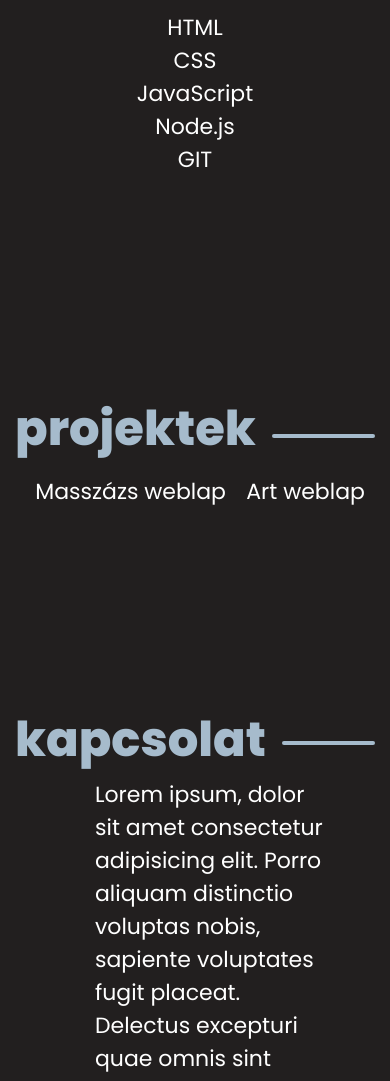
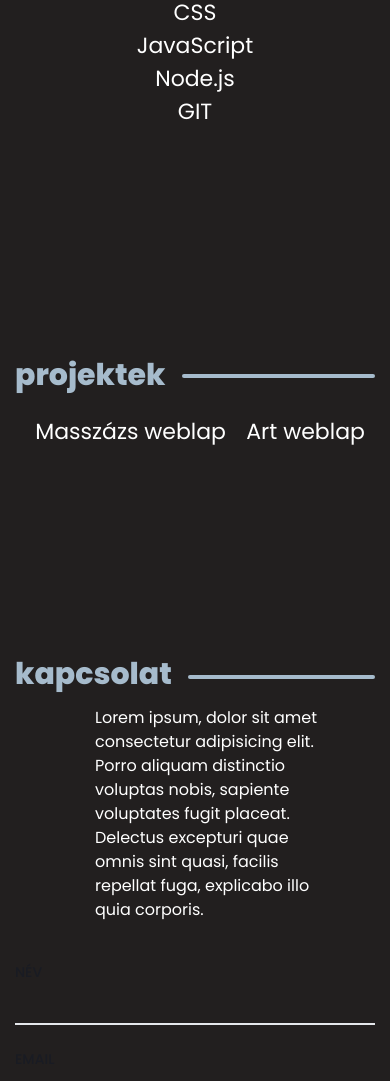
Before and after one commit to ferihun93/portfolio, a website: page index.html in a window 390 px wide. Shown: the part 602-1683 px from the top of the page. Drawn offline with nearby package versions, Linux system fonts and the light colour scheme.

Commit message:
mobil_proba

```diff
--- a/index.html
+++ b/index.html
@@ -20,7 +20,7 @@
         <div class="container mx-auto grid grid-cols-2 mt-20">
             <div>
                 <h3>Hello, az én nevem Oláh Ferenc,</h3>
-                <h1 class="text-8xl font-extrabold max-sm:text-6xl">Frontend fejlesztő vagyok</h1>
+                <h1 class="text-8xl font-extrabold max-sm:text-5xl">Frontend fejlesztő vagyok</h1>
                 <button class="mt-10 btn btn-primary col-start-1">
                     önéletrajz
                     <i class="ri-file-download-fill"></i>
@@ -33,7 +33,7 @@
         <!--rólam-->
         <section class="mt-10 mb-52 container mx-auto" id="about">
             <div class="flex items-center">
-                <h2 class="sm:text-center mb-3.5 text-5xl font-extrabold relative mr-4">rólam</h2>
+                <h2 class="max-sm:text-3xl sm:text-center mb-3.5 text-5xl font-extrabold relative mr-4">rólam</h2>
                 <div class="flex-grow -mt-2 h-1 bg-primary-secondary rounded-full"></div>
             </div>
             <div>
@@ -50,8 +50,8 @@
         <!--projektek-->
         <section class="mt-10 mb-52 container mx-auto" id="projects">
             <div class="flex items-center">
-                <h2 class="mb-3.5 pb-2 text-5xl font-extrabold relative mr-4">projektek</h2>
-                <div class="flex-grow -mt-2 h-1 bg-primary-secondary rounded-full"></div>
+                <h2 class="max-sm:text-3xl mb-3.5 pb-2 text-5xl font-extrabold relative mr-4">projektek</h2>
+                <div class="flex-grow -mt-5 h-1 bg-primary-secondary rounded-full"></div>
             </div>
             <div class="flex items-center justify-evenly">
                 <img src="" alt="">
@@ -64,11 +64,11 @@
         <!-- kapcsolat -->
         <section class="mt-10 mb-52 container mx-auto" id="contact">
             <div class="flex items-center">
-                <h2 class="sm:text-center mb-3.5 text-5xl font-extrabold relative mr-4">kapcsolat</h2>
+                <h2 class="max-sm:text-3xl sm:text-center mb-3.5 text-5xl font-extrabold relative mr-4">kapcsolat</h2>
                 <div class=" flex-grow -mt-2 h-1 bg-primary-secondary rounded-full"></div>
             </div>
             <div class="max-lg:flex max-lg:justify-start flex justify-center w-2/3 ml-48 max-lg:ml-20 max-xl:ml-20">
-                <p class="mb-10">Lorem ipsum, dolor sit amet consectetur adipisicing elit. Porro aliquam distinctio voluptas nobis, sapiente voluptates fugit placeat. Delectus excepturi quae omnis sint quasi, facilis repellat fuga, explicabo illo quia corporis.</p>
+                <p class="mb-10 max-sm:text-base">Lorem ipsum, dolor sit amet consectetur adipisicing elit. Porro aliquam distinctio voluptas nobis, sapiente voluptates fugit placeat. Delectus excepturi quae omnis sint quasi, facilis repellat fuga, explicabo illo quia corporis.</p>
             </div>
             <form class="max-lg:flex flex items-center flex-col w-full" action="">
                 <div class="max-lg:w-full max-xl:w-full max-2xl:w-1/2 mb-6 w-1/2">
```
Also changed, not shown: dist/output.css.
